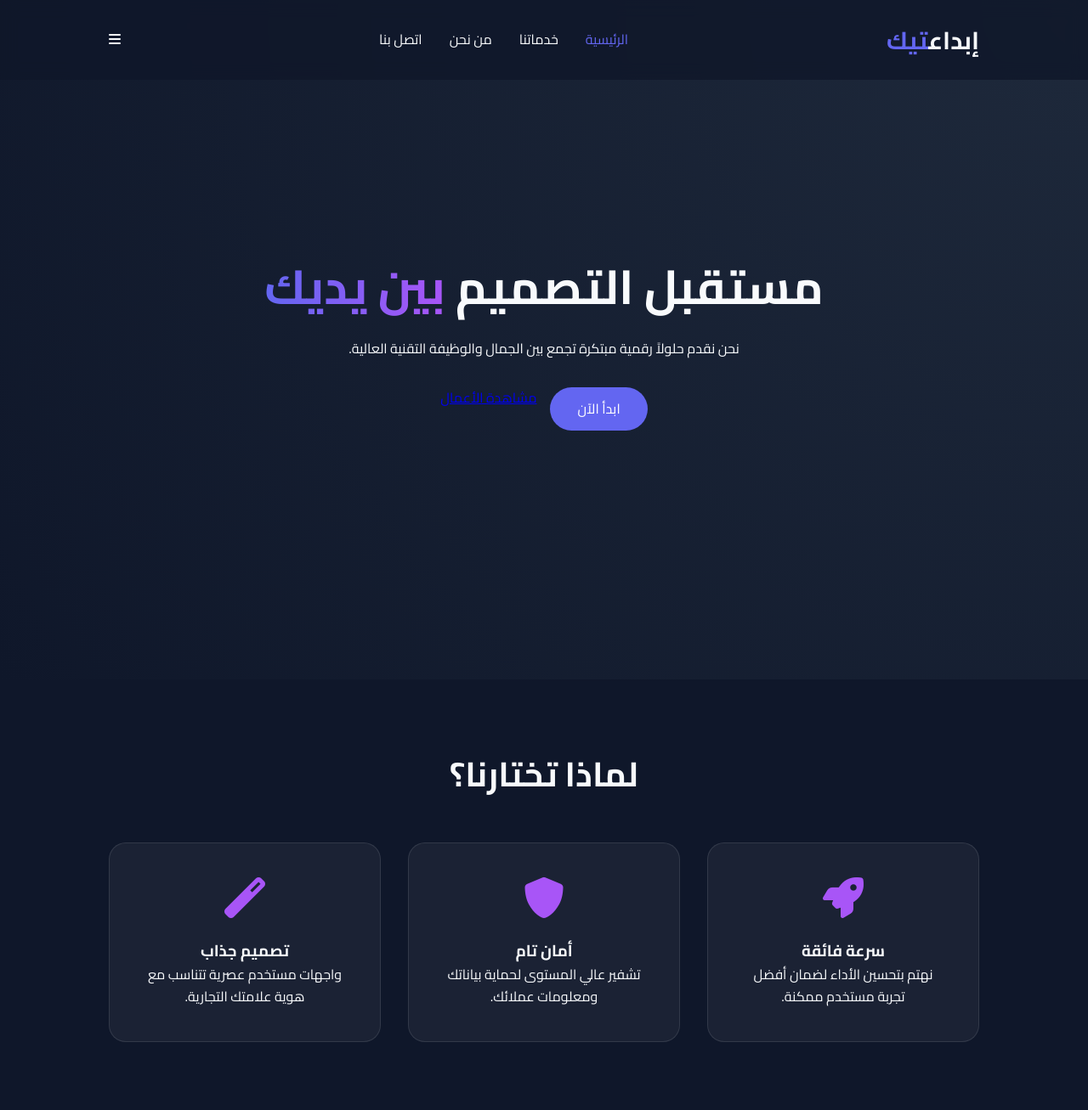
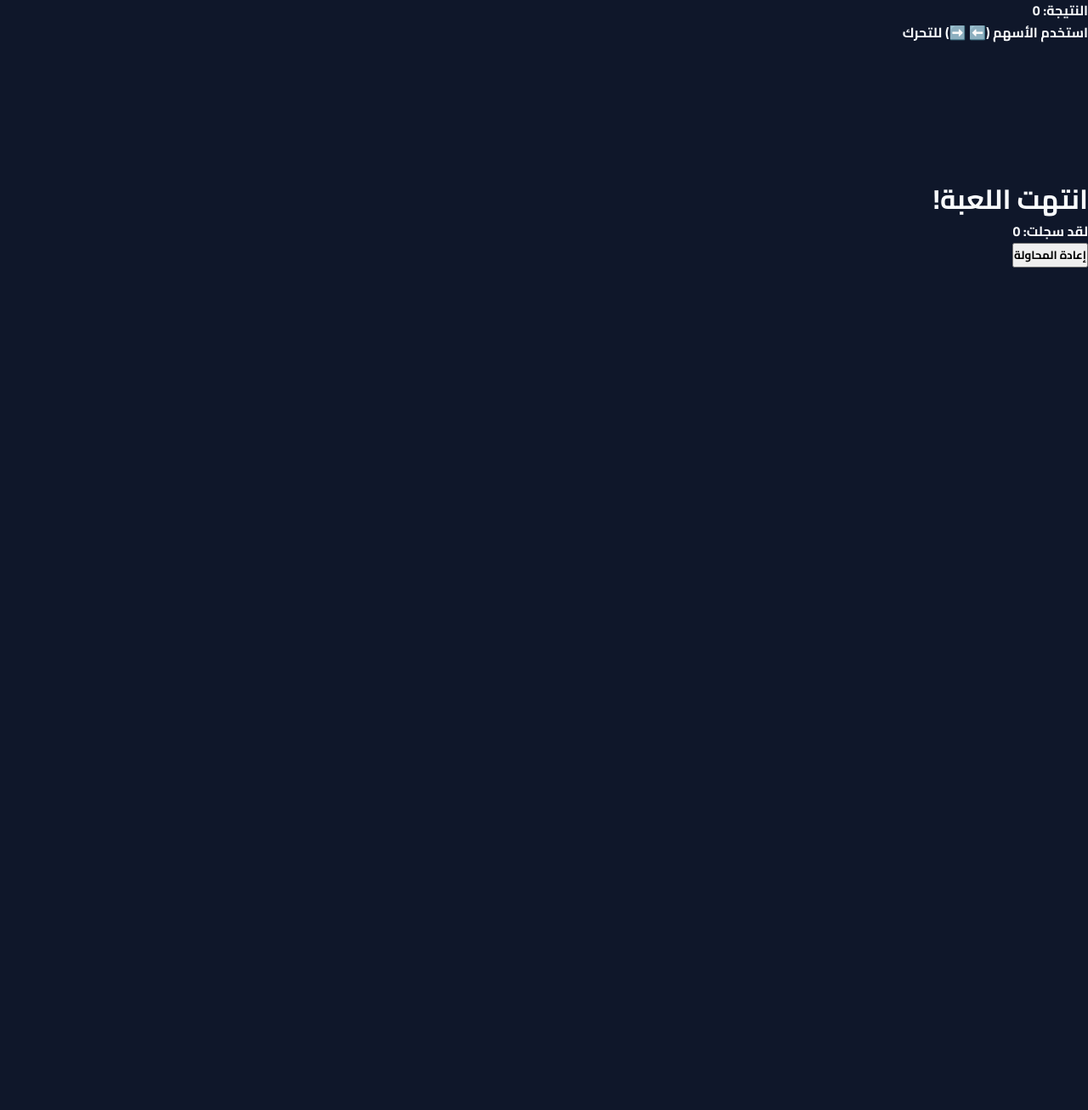
Before and after one commit to mf5947664-del/Game, a plain HTML site: page index.html in a window 1280 px wide. Shown: the whole page at 85% size. After the commit the page ends 800 px from the top, so only its background shows below. Drawn offline with Linux system fonts and the light colour scheme.

Commit message:
Update index.html

```diff
--- a/index.html
+++ b/index.html
@@ -3,60 +3,26 @@
 <head>
     <meta charset="UTF-8">
     <meta name="viewport" content="width=device-width, initial-scale=1.0">
-    <title>تصميم عصري واحترافي</title>
-    <link href="https://fonts.googleapis.com/css2?family=Cairo:wght@300;400;700&display=swap" rel="stylesheet">
-    <link rel="stylesheet" href="https://cdnjs.cloudflare.com/ajax/libs/font-awesome/6.0.0/css/all.min.css">
+    <title>سباق التحدي | ألعاب ويب</title>
+    <link href="https://fonts.googleapis.com/css2?family=Cairo:wght@700&display=swap" rel="stylesheet">
     <link rel="stylesheet" href="style.css">
 </head>
 <body>
 
-    <header>
-        <nav class="navbar">
-            <div class="logo">إبداع<span>تيك</span></div>
-            <ul class="nav-links">
-                <li><a href="#home" class="active">الرئيسية</a></li>
-                <li><a href="#services">خدماتنا</a></li>
-                <li><a href="#about">من نحن</a></li>
-                <li><a href="#contact" class="btn-contact">اتصل بنا</a></li>
-            </ul>
-            <div class="menu-toggle" id="mobile-menu">
-                <i class="fas fa-bars"></i>
-            </div>
-        </nav>
-    </header>
+    <div class="game-container">
+        <div class="ui-panel">
+            <div class="score-board">النتيجة: <span id="scoreVal">0</span></div>
+            <div class="instructions">استخدم الأسهم (⬅️ ➡️) للتحرك</div>
+        </div>
 
-    <section class="hero" id="home">
-        <div class="hero-content">
-            <h1>مستقبل التصميم <span class="highlight">بين يديك</span></h1>
-            <p>نحن نقدم حلولاً رقمية مبتكرة تجمع بين الجمال والوظيفة التقنية العالية.</p>
-            <div class="hero-btns">
-                <a href="#" class="btn-primary">ابدأ الآن</a>
-                <a href="#" class="btn-secondary">مشاهدة الأعمال</a>
-            </div>
+        <canvas id="gameCanvas"></canvas>
+
+        <div id="overlay" class="overlay">
+            <h1>انتهت اللعبة!</h1>
+            <p>لقد سجلت: <span id="finalScore">0</span></p>
+            <button onclick="resetGame()">إعادة المحاولة</button>
         </div>
-        <div class="hero-shape"></div>
-    </section>
-
-    <section class="services" id="services">
-        <h2 class="section-title">لماذا تختارنا؟</h2>
-        <div class="services-grid">
-            <div class="service-card">
-                <i class="fas fa-rocket"></i>
-                <h3>سرعة فائقة</h3>
-                <p>نهتم بتحسين الأداء لضمان أفضل تجربة مستخدم ممكنة.</p>
-            </div>
-            <div class="service-card">
-                <i class="fas fa-shield-alt"></i>
-                <h3>أمان تام</h3>
-                <p>تشفير عالي المستوى لحماية بياناتك ومعلومات عملائك.</p>
-            </div>
-            <div class="service-card">
-                <i class="fas fa-magic"></i>
-                <h3>تصميم جذاب</h3>
-                <p>واجهات مستخدم عصرية تتناسب مع هوية علامتك التجارية.</p>
-            </div>
-        </div>
-    </section>
+    </div>
 
     <script src="script.js"></script>
 </body>
```
